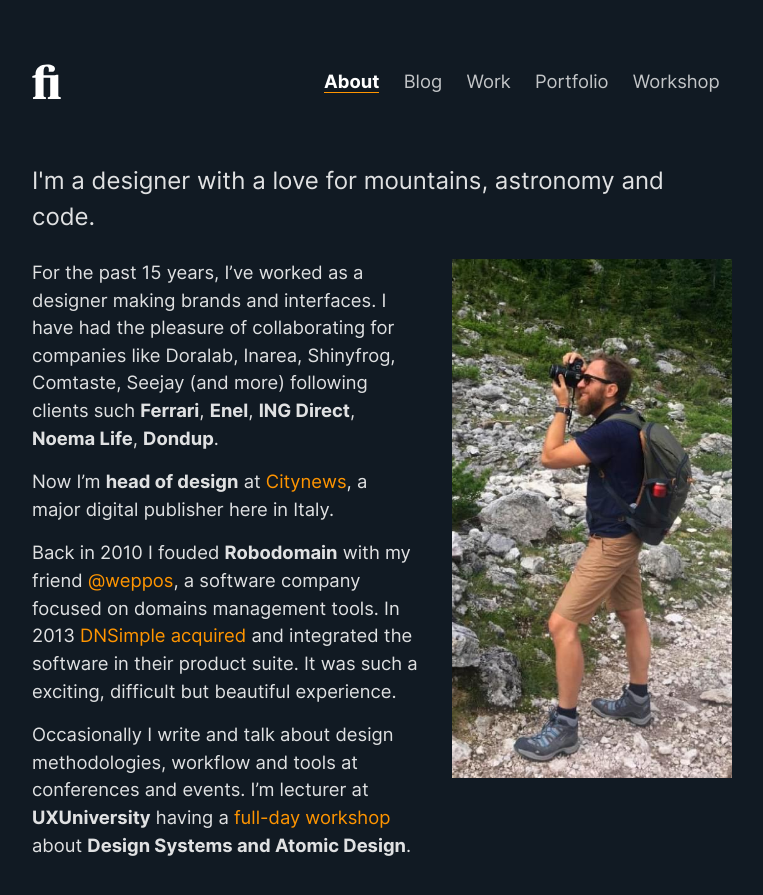
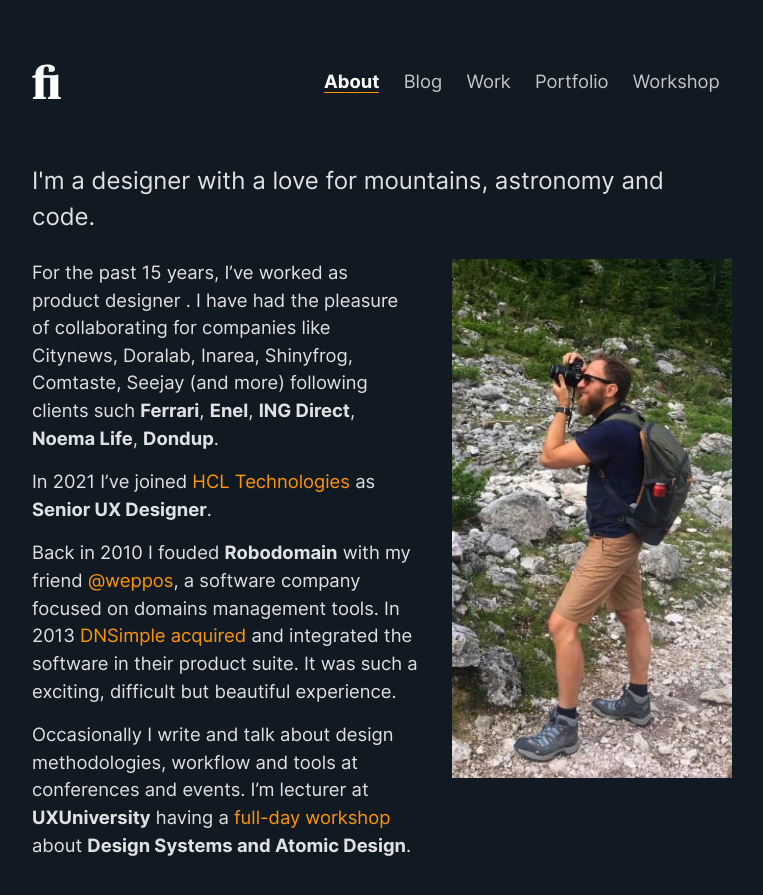
Before and after one commit to zetareticoli/fi, a Jekyll site: the page built from about.md, in a window 1280 px wide and 900 px high. Shown: the top 895 px of the window, without its empty margins (258-1021 px from the left). Built offline with Jekyll 4.4.1, drawn with Linux system fonts in a browser that asks for light colours.

Commit message:
Updated about bio

```diff
--- a/about.md
+++ b/about.md
@@ -5,9 +5,9 @@ lead: I'm a designer with a love for mountains, astronomy and code.
 
 <img class="vertical" src="/img/francesco-improta.jpg" alt="Francesco Improta">
 
-For the past 15 years, I’ve worked as a designer making brands and interfaces. I have had the pleasure of collaborating for companies like Doralab, Inarea, Shinyfrog, Comtaste, Seejay (and more) following clients such **Ferrari**, **Enel**, **ING Direct**, **Noema Life**, **Dondup**.
+For the past 15 years, I’ve worked as product designer . I have had the pleasure of collaborating for companies like Citynews, Doralab, Inarea, Shinyfrog, Comtaste, Seejay (and more) following clients such **Ferrari**, **Enel**, **ING Direct**, **Noema Life**, **Dondup**.
 
-Now I'm **head of design** at [Citynews](https://www.citynews.it), a major digital publisher here in Italy.
+In 2021 I've joined [HCL Technologies](https://www.hcltech.com) as **Senior UX Designer**.
 
 Back in 2010 I fouded **Robodomain** with my friend [@weppos](https://www.simonecarletti.com), a software company focused on domains management tools. In 2013 [DNSimple acquired](https://blog.dnsimple.com/2012/09/dnsimple-acquires-robodomain/) and integrated the software in their product suite. It was such a exciting, difficult but beautiful experience.
 
```
